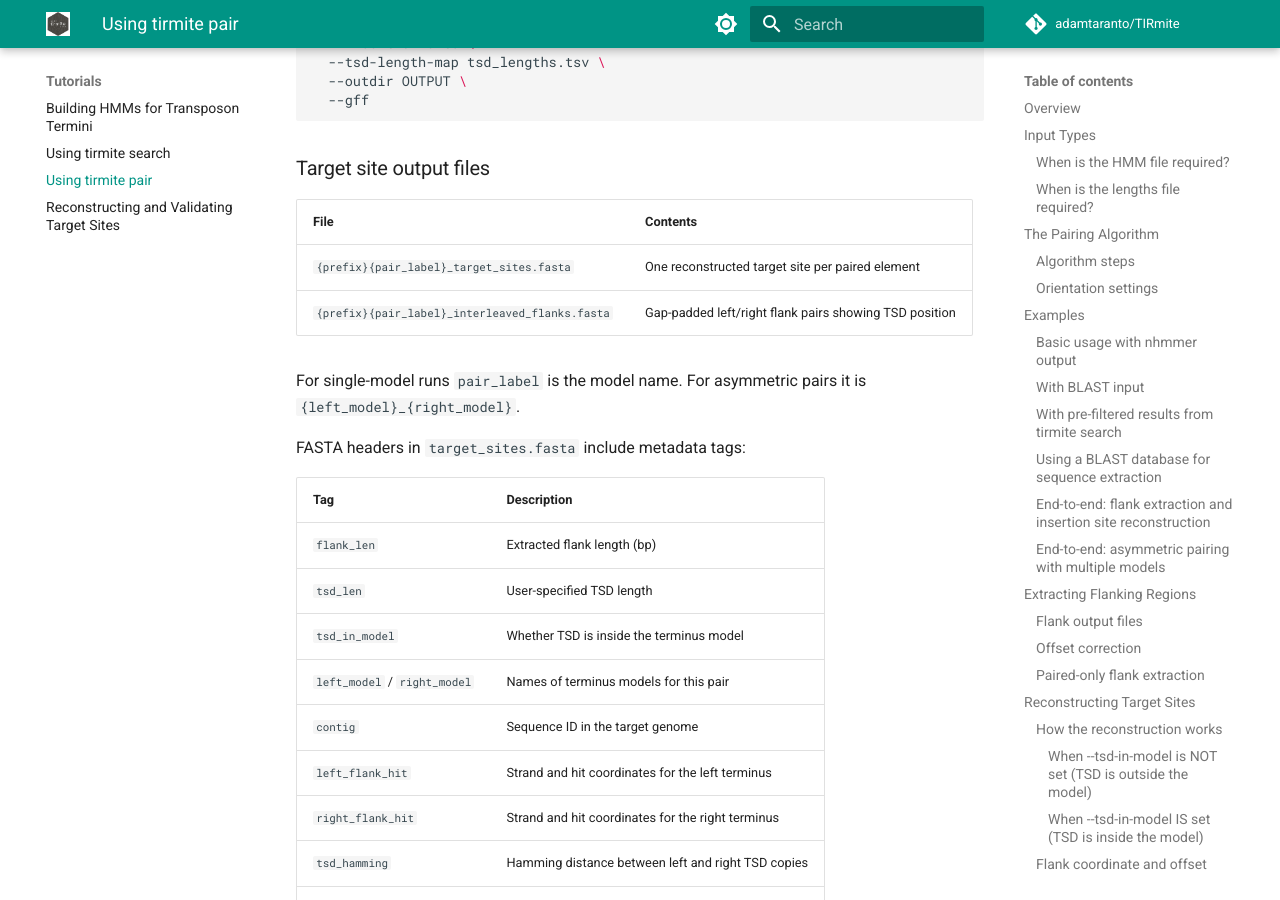
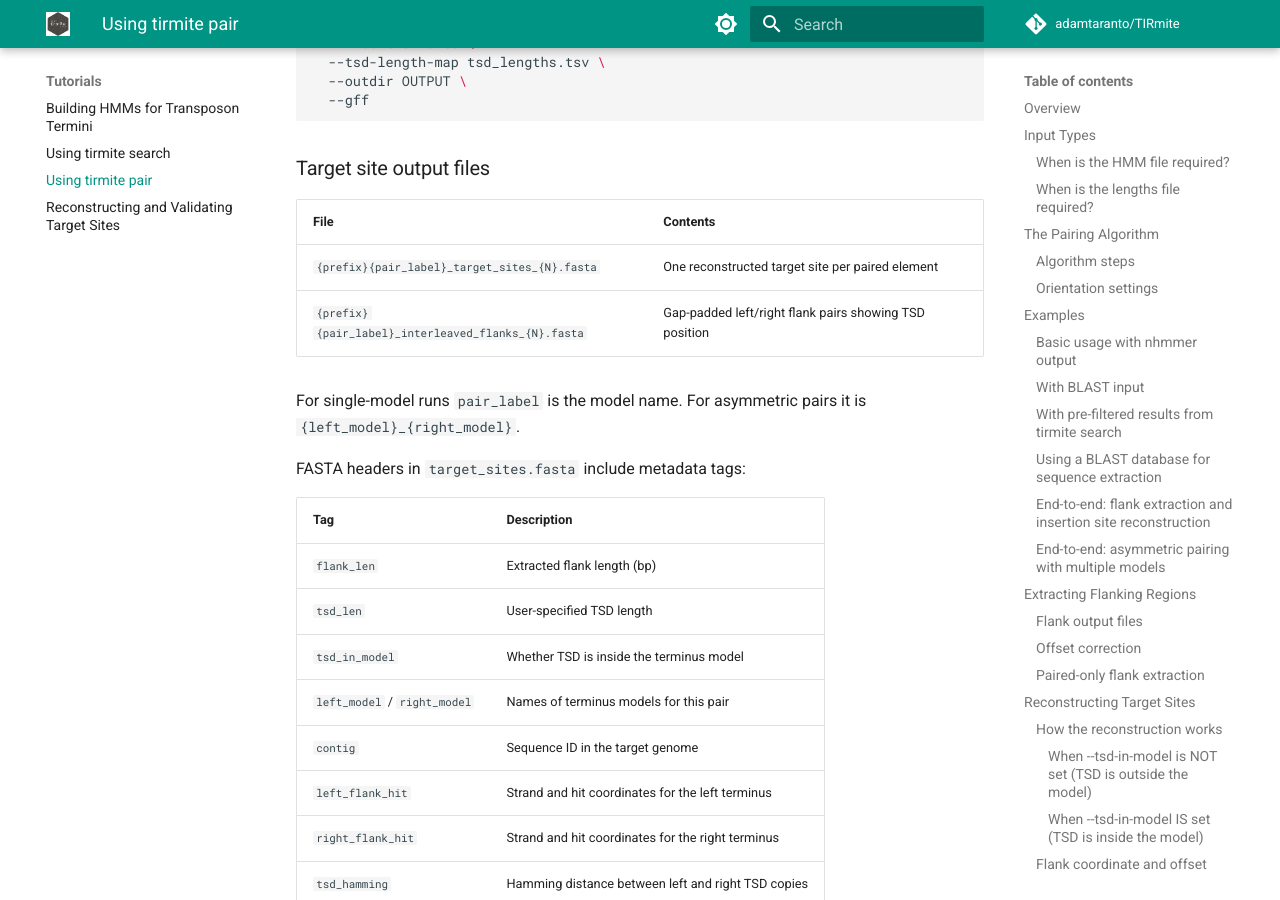
Before and after one commit to Adamtaranto/TIRmite, an MkDocs documentation site: the page built from docs/tutorials/tirmite-pair.md, in a window 1280 px wide and 900 px high, scrolled down 15837 px. Built offline with MkDocs 1.6.1 and Material for MkDocs 9.7.7, drawn with Linux system fonts in a browser that asks for light colours; comment, search, counter and statistics services are not loaded; some of the changed text lies outside the part shown.

```diff
--- a/docs/tutorials/tirmite-pair.md
+++ b/docs/tutorials/tirmite-pair.md
@@ -230,8 +230,8 @@ Key output files in `MY_TIR_OUTPUT/`:
 | `MY_TIR_elements_N.fasta` | Full element sequences (left terminus to right terminus) |
 | `MY_TIR_paired_left_flank_N.fasta` | External flanks upstream of paired left terminus hits |
 | `MY_TIR_paired_right_flank_N.fasta` | External flanks downstream of paired right terminus hits |
-| `MY_TIR_target_sites.fasta` | Reconstructed pre-insertion target sites with TSD metadata |
-| `MY_TIR_interleaved_flanks.fasta` | Left/right flank pairs shown interleaved with TSD highlighted |
+| `MY_TIR_target_sites_N.fasta` | Reconstructed pre-insertion target sites with TSD metadata |
+| `MY_TIR_interleaved_flanks_N.fasta` | Left/right flank pairs shown interleaved with TSD highlighted |
 | `tirmite_pair_report.gff3` | GFF3 annotation of elements and termini |
 
 To additionally write flanks for **all** hits (including unpaired), add `--flanks`:
@@ -461,8 +461,8 @@ tirmite pair \
 
 | File | Contents |
 |------|----------|
-| `{prefix}{pair_label}_target_sites.fasta` | One reconstructed target site per paired element |
-| `{prefix}{pair_label}_interleaved_flanks.fasta` | Gap-padded left/right flank pairs showing TSD position |
+| `{prefix}{pair_label}_target_sites_{N}.fasta` | One reconstructed target site per paired element |
+| `{prefix}{pair_label}_interleaved_flanks_{N}.fasta` | Gap-padded left/right flank pairs showing TSD position |
 
 For single-model runs `pair_label` is the model name. For asymmetric pairs it is `{left_model}_{right_model}`.
 
```
Also changed, not shown: 1 other file.
